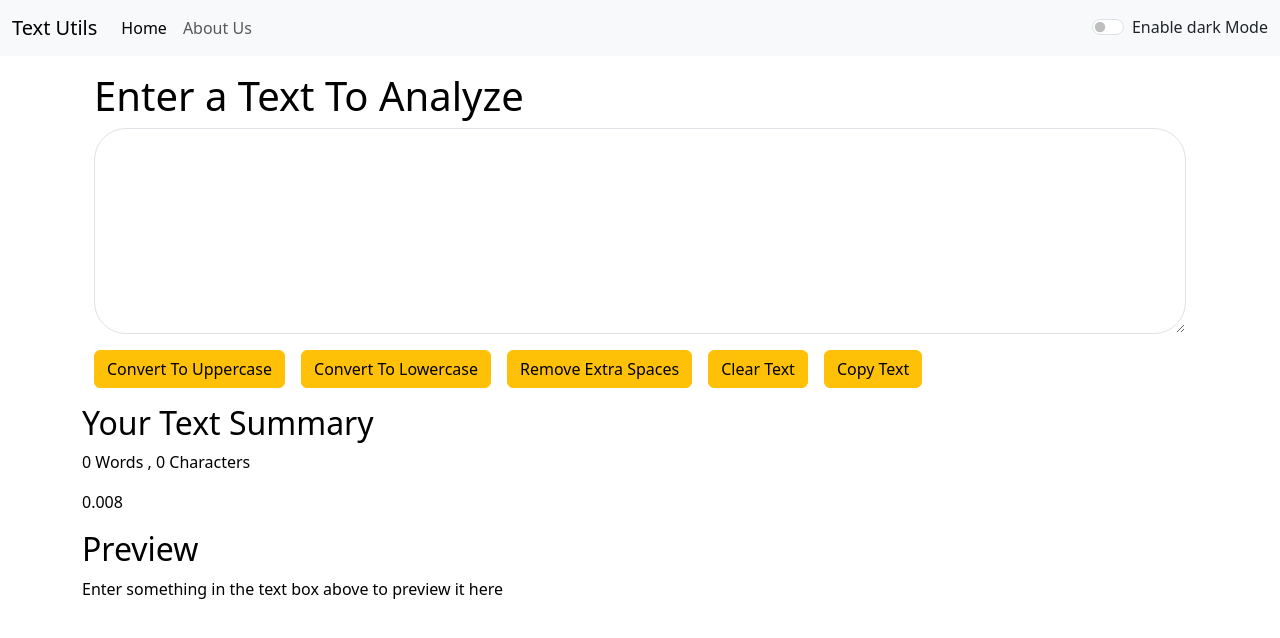
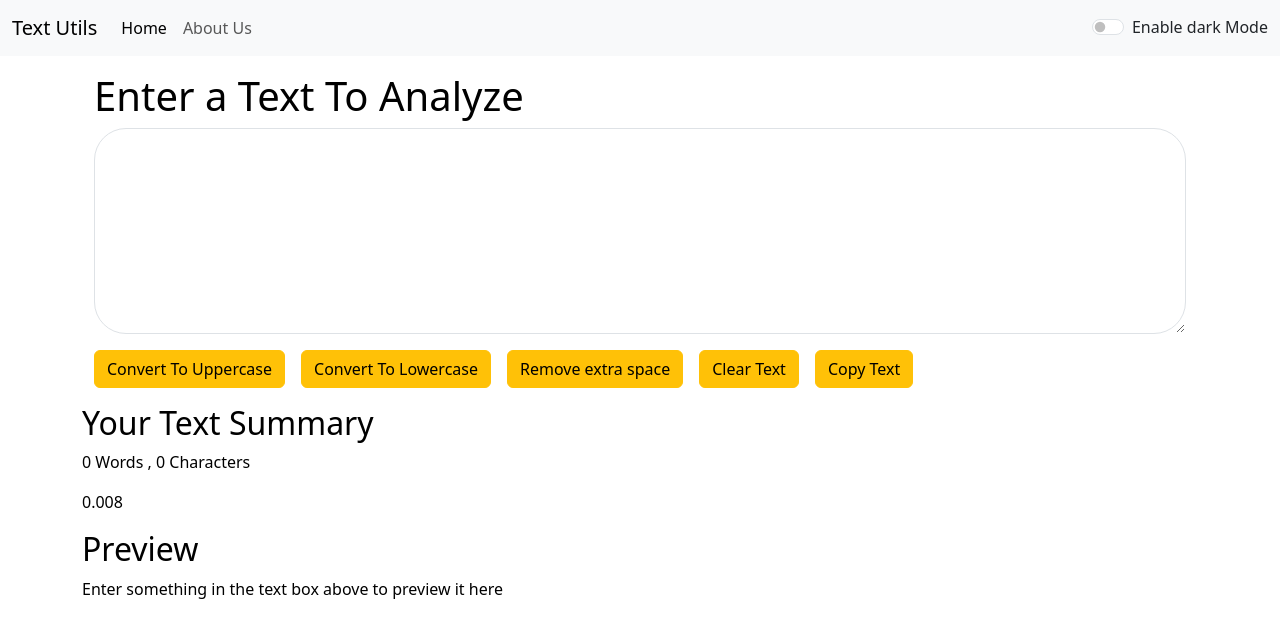
Before and after one commit to Vishallokhande8788/Text-Utils, a React (Vite) app: page / in a window 1280 px wide. Shown: the top 638 px of the page. Built offline with nearby package versions, Linux system fonts and the light colour scheme.

Commit message:
edit alert

```diff
--- a/src/components/TextForm.jsx
+++ b/src/components/TextForm.jsx
@@ -23,7 +23,6 @@ export default function TextForm(props) {
 
   const handelOnChange = (event) => {
     setText(event.target.value);
-    props.showAlert("success", "Remove Extra Spaces");
   };
   const handelCopy = () => {
     let text = document.getElementById("myBox");
@@ -34,6 +33,8 @@ export default function TextForm(props) {
   const handelExtraSpaces = () => {
     let newText = Text.split(/[ ]+/);
     setText(newText.join(" "));
+    props.showAlert("success", "Remove Extra Spaces");
+
   };
 
   return (
@@ -65,7 +66,7 @@ export default function TextForm(props) {
           Convert To Lowercase{" "}
         </button>
         <button className="btn btn-warning mx-2" onClick={handelExtraSpaces}>
-          Remove Extra Spaces
+          Remove extra space
         </button>
         <button className=" btn btn-warning mx-2" onClick={handelClearClick}>
           {" "}
```
